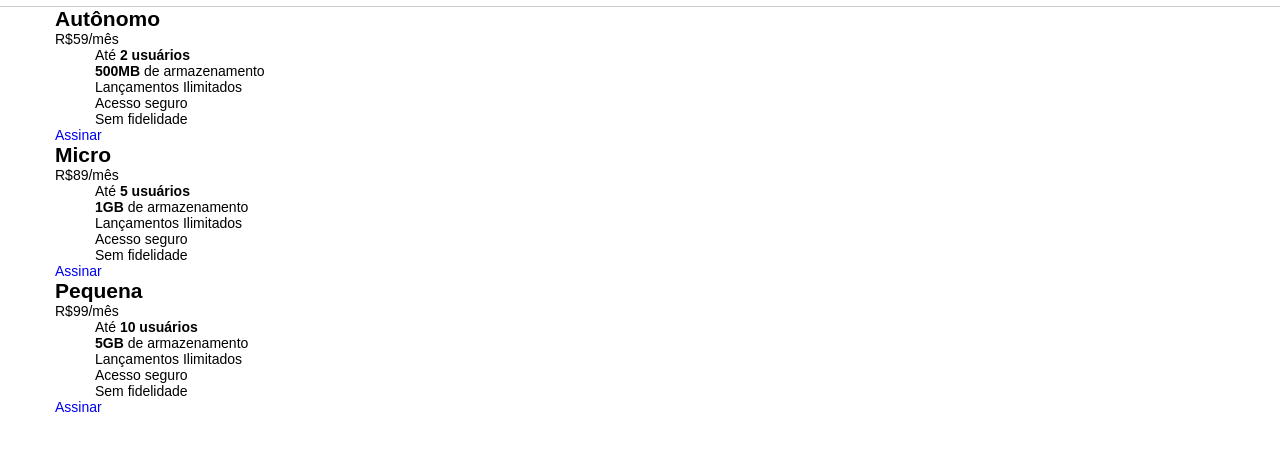
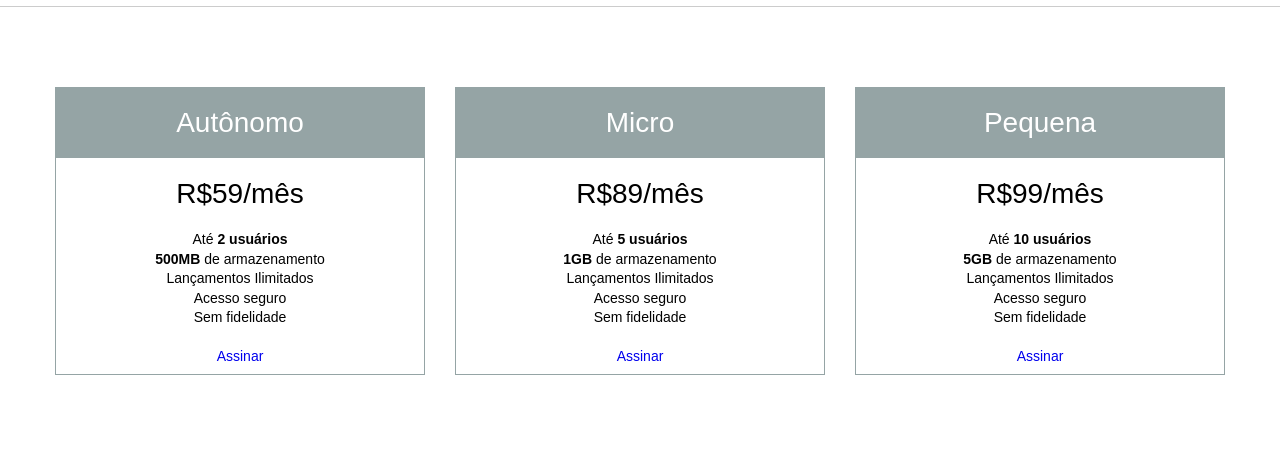
Before and after one commit to douglasabraga/my-pilas, a plain HTML site: page index.html in a window 1280 px wide. Shown: the part 53-504 px from the top of the page. Drawn offline with Linux system fonts and the light colour scheme.

Commit message:
Estilizando planos de assinatura

```diff
--- a/css/styles.css
+++ b/css/styles.css
@@ -32,3 +32,55 @@ header img {
     padding-right: 15px;
     margin: 0 auto;
 }
+
+#planos {
+    padding: 80px 0;
+}
+
+#planos::after {
+    padding: '';
+    display: block;
+    clear: both;
+}
+
+article {
+    padding: 10px;
+    border: 1px solid #95a4a5;
+    width: 370px;
+    float: left;
+    margin-right: 30px;
+}
+
+article > h2 {
+    background-color: #95a4a5;
+    color: #ffffff;
+    text-align: center;
+    line-height: 2.5;
+    margin: -10px;
+    margin-bottom: 0;
+    font-weight: normal;
+    font-size: 28px;
+}
+
+article > div {
+    text-align: center;
+    font-size: 28px;
+    margin: 20px 0;
+}
+
+article > ul {
+    padding: 0;
+    margin: 20px;
+}
+
+article > ul > li {
+    text-align: center;
+}
+
+article > footer {
+    text-align: center;
+}
+
+article li{
+    line-height: 1.4;
+}
```
